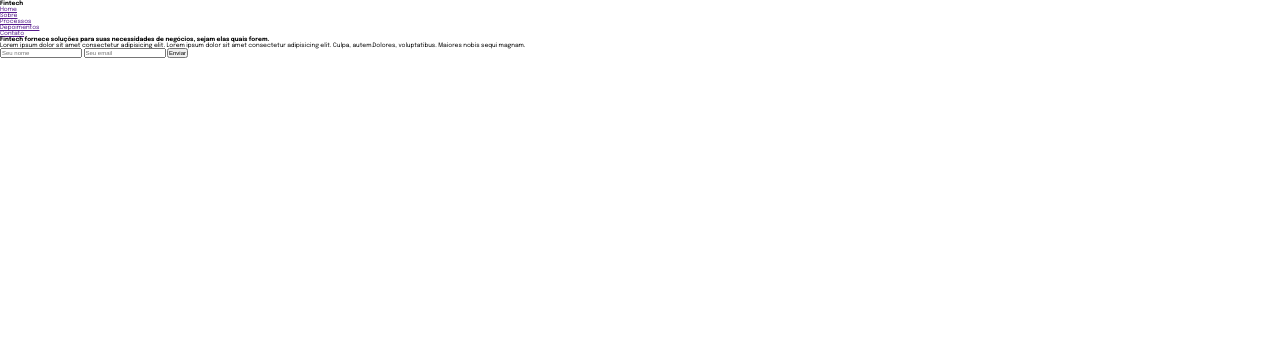
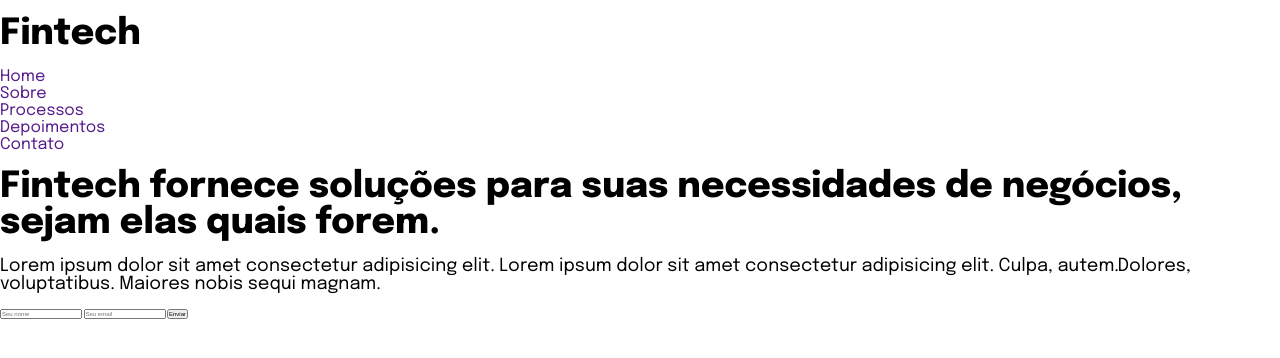
Before and after one commit to oscarlojr/fintech_flex_box, a plain HTML site: page index.html in a window 1280 px wide. Drawn offline with Linux system fonts and the light colour scheme.

Commit message:
Inclusão de elementos css

```diff
--- a/css/style.css
+++ b/css/style.css
@@ -8,3 +8,27 @@
 body {
     font-family: 'Epilogue', 'sans-serif';
 }
+
+a {
+    text-decoration: none;
+    font-weight: 400;
+    font-size: 1.6rem;
+}
+
+h1 {
+    font-weight: 800;
+    font-size: 3.6rem;
+    margin: 1.6rem 0;
+}
+
+h2 {
+    font-weight: 800;
+    font-size: 2.4rem;
+    margin: 1.6rem 0;
+}
+
+p {
+    font-weight: 400;
+    font-size:  1.8rem;
+    margin: 1.6rem 0;
+}
```
